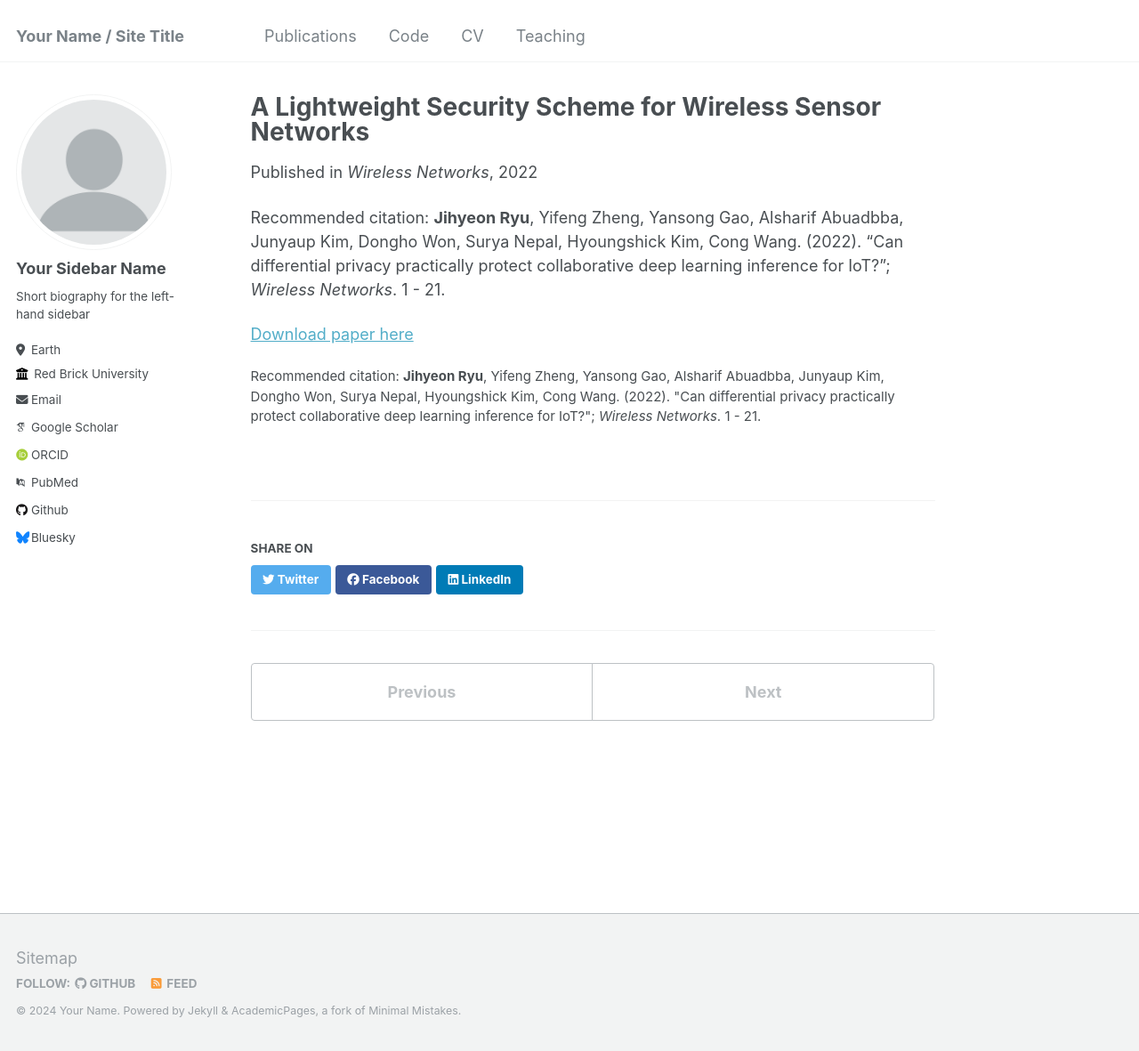
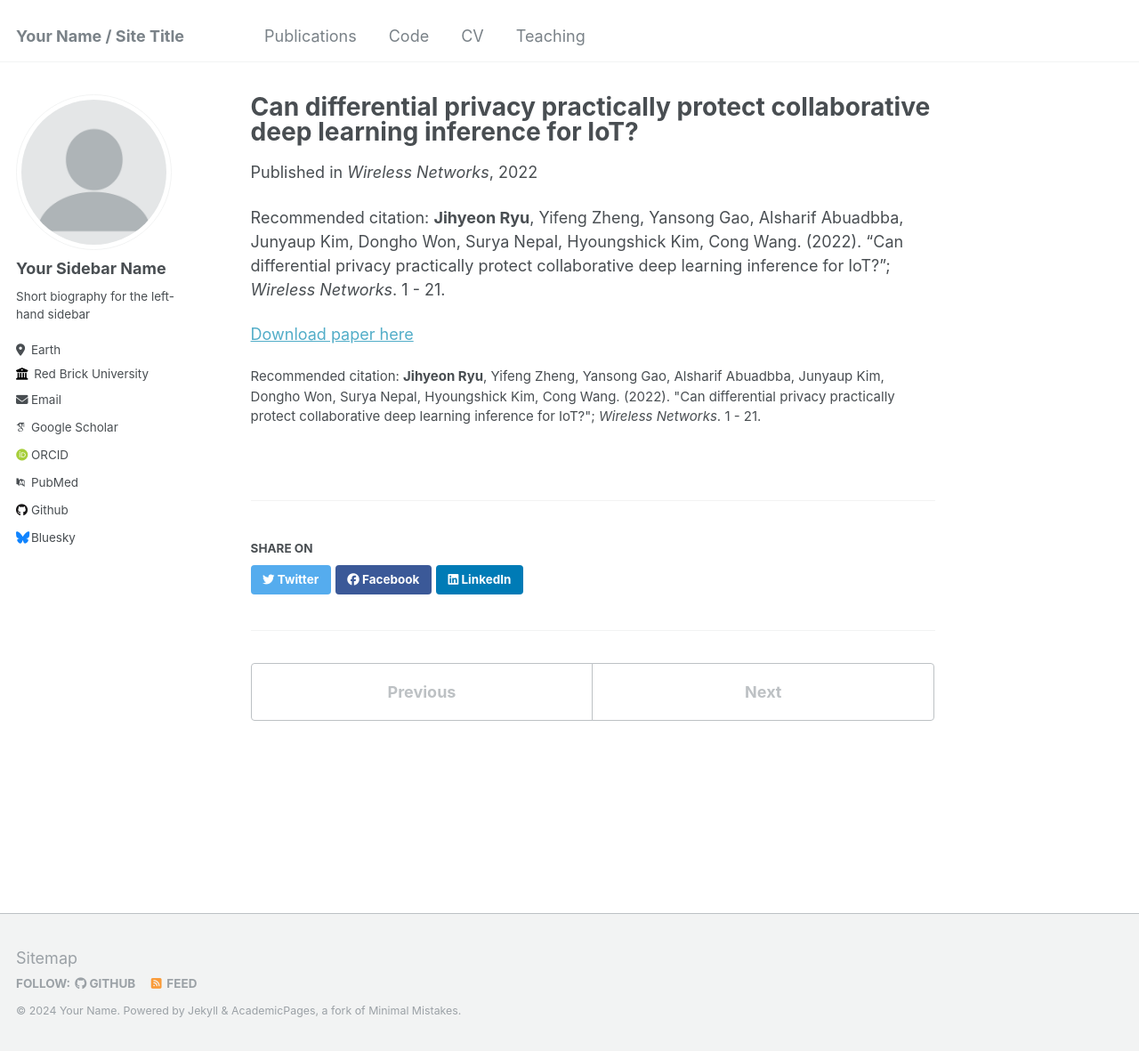
Before and after one commit to junsix/junsix.github.io, a Jekyll site: the page built from _publications/2022-9-8-Wireless.md, in a window 1280 px wide and 1181 px high. Shown: the whole window at 89% size. Built offline with Jekyll 4.4.1, drawn with Linux system fonts in a browser that asks for light colours; some web fonts are replaced.

Commit message:
Update 2022-9-8-Wireless.md

```diff
--- a/_publications/2022-9-8-Wireless.md
+++ b/_publications/2022-9-8-Wireless.md
@@ -1,5 +1,5 @@
 ---
-title: "A Lightweight Security Scheme for Wireless Sensor Networks"
+title: "Can differential privacy practically protect collaborative deep learning inference for IoT?"
 collection: publications
 permalink: /publication/2022-9-8-Wireless
 excerpt: 'This paper is about the number 1. The number 2 is left for future work.'
```
